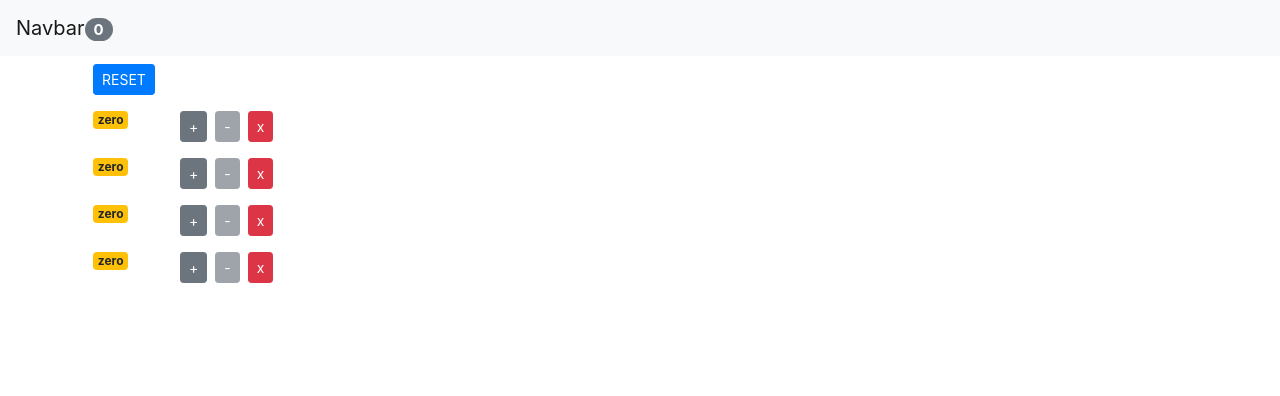
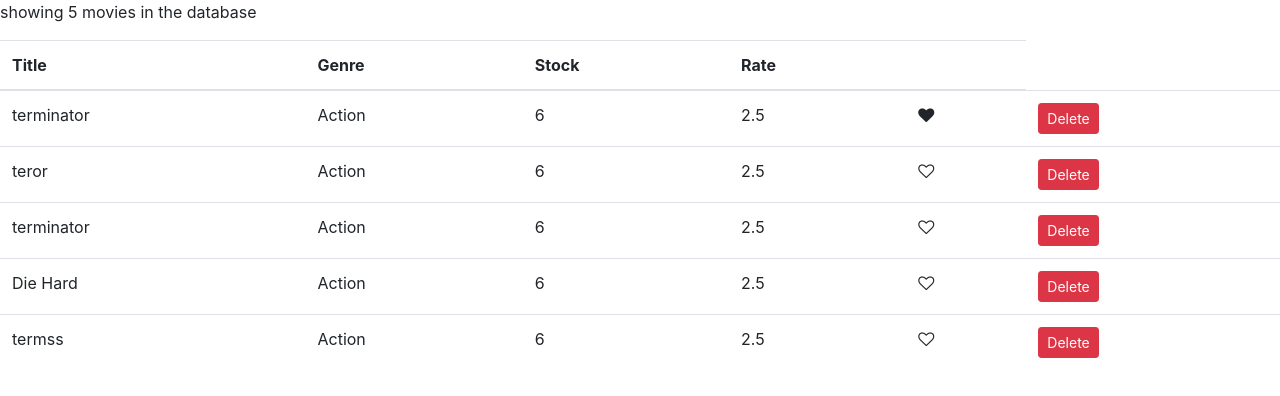
Before and after one commit to a-218/movie, a React (Create React App) app: page / in a window 1280 px wide. Shown: the top 396 px of the page. Built offline with nearby package versions, Linux system fonts and the light colour scheme.

Commit message:
toggle liked button on movies

```diff
--- a/src/Services/fakeMovieService.js
+++ b/src/Services/fakeMovieService.js
@@ -8,6 +8,7 @@
     numberInStock: 6,
     dailyRentalRate: 2.5,
     publishDate: "",
+    liked: true,
   },
   {
     _id: '2',
--- /dev/null
+++ b/src/components/common/like.jsx
@@ -0,0 +1,24 @@
+import React, { Component } from "react";
+
+//input liked : boolean
+// output
+
+class Like extends Component {
+  state = {};
+  render() {
+    let classes = "fa fa-heart";
+    if (!this.props.liked) {
+      classes += "-o";
+    }
+    return (
+      <i
+        onClick={this.props.onClick}
+        style={{ cursor: "pointer" }}
+        className={classes}
+        aria-hidden="true"
+      />
+    );
+  }
+}
+
+export default Like;
--- a/src/components/movies.jsx
+++ b/src/components/movies.jsx
@@ -1,5 +1,6 @@
 import React, { Component } from "react";
 import { getMovies } from "../Services/fakeMovieService";
+import Like from "./common/like";
 
 class Movies extends Component {
   state = {
@@ -8,6 +9,15 @@
 
   handleDelete = (movie) => {
     const movies = this.state.movies.filter((m) => m._id !== movie._id);
+
+    this.setState({ movies });
+  };
+
+  handleLike = (movie) => {
+    const movies = [...this.state.movies];
+    const index = movies.indexOf(movie);
+    movies[index] = { ...movies[index] };
+    movies[index].liked = !movies[index].liked;
 
     this.setState({ movies });
   };
@@ -39,6 +49,12 @@
                 <td>{movie.numberInStock}</td>
                 <td>{movie.dailyRentalRate}</td>
                 <td>
+                  <Like
+                    liked={movie.liked}
+                    onClick={() => this.handleLike(movie)}
+                  />
+                </td>
+                <td>
                   <button
                     onClick={() => {
                       this.handleDelete(movie);
--- a/src/index.js
+++ b/src/index.js
@@ -6,9 +6,10 @@
 import Counter from './components/counter'
 import 'font-awesome/css/font-awesome.css'
 import './index.css'
+import Movies from './components/movies';
 ReactDOM.render(
 
-  <App />,
+  <Movies />,
 
   document.getElementById('root')
 );
```
